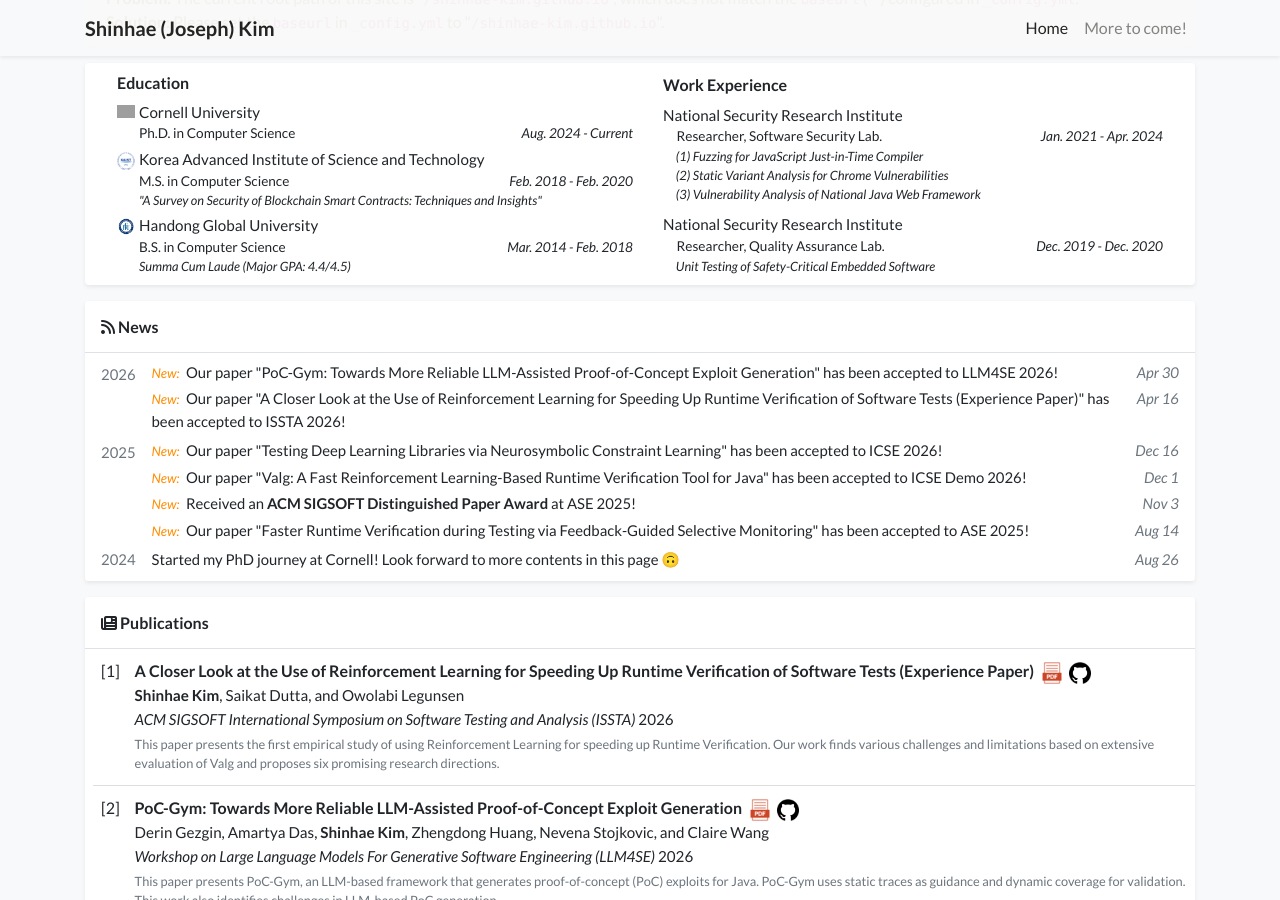
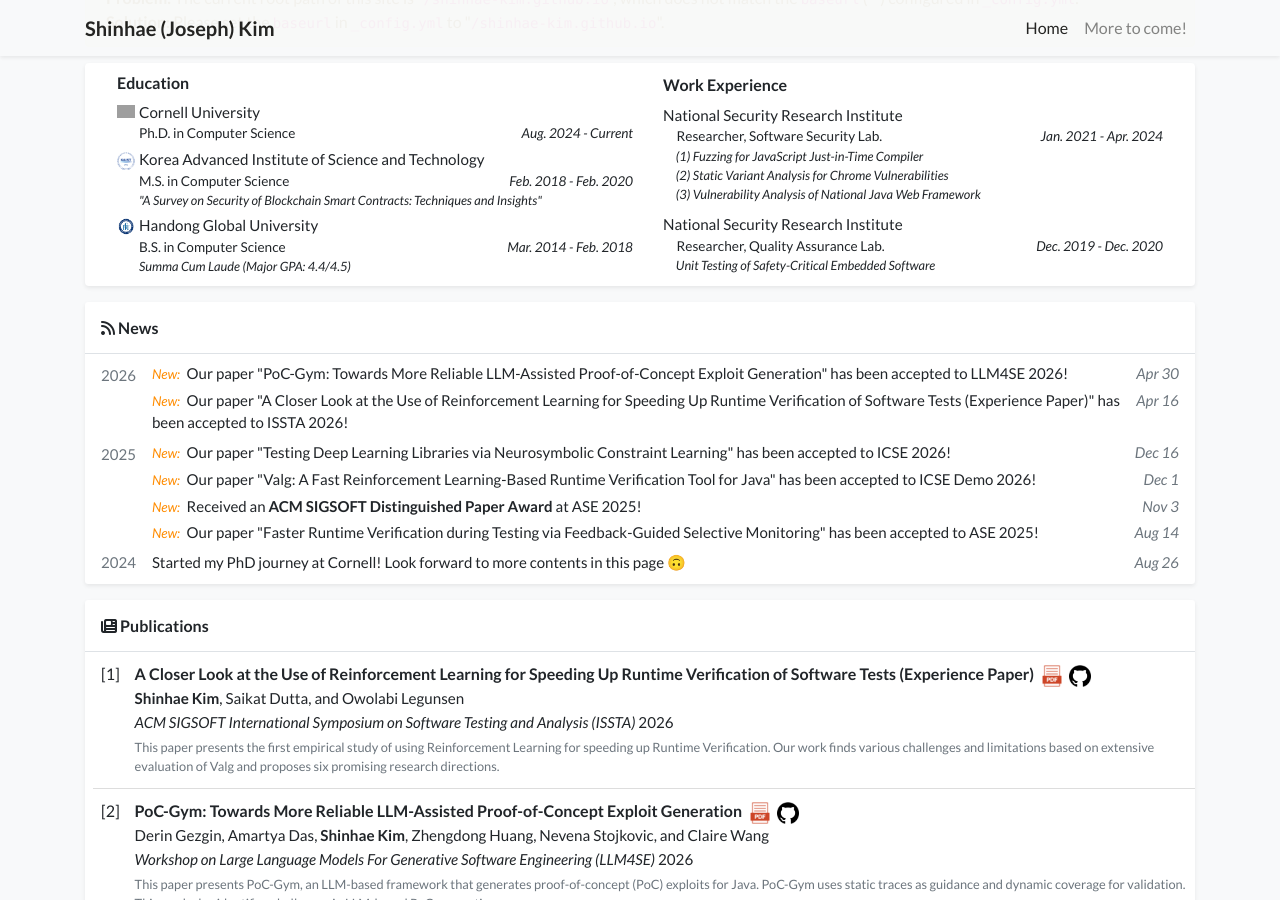
Before and after one commit to shinhae-kim/shinhae-kim.github.io, a Jekyll site: the page index.html, which Jekyll copies as it is, in a window 1280 px wide and 900 px high, scrolled down 598 px. Built offline with Jekyll 4.4.1, drawn with Linux system fonts in a browser that asks for light colours; a style sheet for code colours, icons or effects is not loaded; grey boxes are pictures that could not be loaded.

Commit message:
more spacing

```diff
--- a/index.html
+++ b/index.html
@@ -134,7 +134,7 @@ document.querySelectorAll(".root-path-text").forEach(function(element){
 <div class="row mt-3">
     <div class="col">
         <div class="card border-0 shadow-sm bg-white">
-            <div class="card-body pt-2 pb-2 px-4" style="margin-top: -.1rem; margin-bottom: .05rem;"> <!-- reduced top padding -->
+            <div class="card-body pt-2 pb-2 px-4" style="margin-top: -.1rem; margin-bottom: .12rem;"> <!-- reduced top padding -->
 		<div class="row mb-md-n2">
                     <!-- Education -->
                     <div class="col-md-6">
@@ -196,7 +196,7 @@ document.querySelectorAll(".root-path-text").forEach(function(element){
                             <h6>Work Experience</h6>
                             <ul class="list-unstyled mb-1">
 
-                                <li class="media mb-1" style="margin-top: 9px; margin-bottom: 9px !important;">
+                                <li class="media mb-1" style="margin-top: 9px; margin-bottom: 8.5px !important;">
                                     <div class="media-body">
                                         <div style="font-size: .95rem;">National Security Research Institute</div>
                                         <div class="small"></div>
@@ -245,38 +245,38 @@ document.querySelectorAll(".root-path-text").forEach(function(element){
 <div class="px-3 pb-1">
 
 <div class="media py-1" style="margin-bottom: -9px; padding-bottom: -1px;">
-  <div class="mr-3 text-muted my-1" style="margin-bottom: 0; padding-top: 2px; padding-bottom: 0; font-size: 0.93rem;">2026</div>
+  <div class="mr-3 text-muted my-1" style="margin-bottom: 0; padding-top: 2px; padding-bottom: 0; font-size: 0.94rem;">2026</div>
   <div class="media-body">
-    <div class="my-1 d-flex bullet" style="padding-bottom: .2px; font-size: 0.93rem;">
+    <div class="my-1 d-flex bullet" style="padding-bottom: .2px; font-size: 0.94rem;">
       <div>Our paper "PoC-Gym: Towards More Reliable LLM-Assisted Proof-of-Concept Exploit Generation" has been accepted to LLM4SE 2026!</div>
-      <div class="ml-auto text-muted no-break" style="align-self: flex-start; font-size: 0.93rem;"><i>Apr 30</i></div>
+      <div class="ml-auto text-muted no-break" style="align-self: flex-start; font-size: 0.94rem;"><i>Apr 30</i></div>
     </div>
-    <div class="my-1 d-flex bullet" style="padding-bottom: .2px; font-size: 0.93rem;">
+    <div class="my-1 d-flex bullet" style="padding-bottom: .2px; font-size: 0.94rem;">
       <div>Our paper "A Closer Look at the Use of Reinforcement Learning for
 	      Speeding Up Runtime Verification of Software Tests (Experience Paper)" has been accepted to ISSTA 2026!</div>
-      <div class="ml-auto text-muted no-break" style="align-self: flex-start; font-size: 0.93rem;"><i>Apr 16</i></div>
+      <div class="ml-auto text-muted no-break" style="align-self: flex-start; font-size: 0.94rem;"><i>Apr 16</i></div>
     </div>
   </div>
 </div> <!-- end of 2026 -->
 
 <div class="media py-1" style="margin-bottom: -9px; padding-bottom: -1px;">
-  <div class="mr-3 text-muted my-1" style="margin-bottom: 0; padding-top: 2px; padding-bottom: 0; font-size: 0.93rem;">2025</div>
+  <div class="mr-3 text-muted my-1" style="margin-bottom: 0; padding-top: 2px; padding-bottom: 0; font-size: 0.94rem;">2025</div>
   <div class="media-body">
-    <div class="my-1 d-flex bullet" style="padding-bottom: .2px; font-size: 0.93rem;">
+    <div class="my-1 d-flex bullet" style="padding-bottom: .2px; font-size: 0.94rem;">
       <div>Our paper "Testing Deep Learning Libraries via Neurosymbolic Constraint Learning" has been accepted to ICSE 2026!</div>
-      <div class="ml-auto text-muted no-break" style="align-self: flex-start; font-size: 0.93rem;"><i>Dec 16</i></div>
+      <div class="ml-auto text-muted no-break" style="align-self: flex-start; font-size: 0.94rem;"><i>Dec 16</i></div>
     </div>
-    <div class="my-1 d-flex bullet" style="padding-bottom: .2px; font-size: 0.93rem;">
+    <div class="my-1 d-flex bullet" style="padding-bottom: .2px; font-size: 0.94rem;">
       <div>Our paper "Valg: A Fast Reinforcement Learning-Based Runtime Verification Tool for Java" has been accepted to ICSE Demo 2026!</div>
-      <div class="ml-auto text-muted no-break" style="align-self: flex-start; font-size: 0.93rem;"><i>Dec 1</i></div>
+      <div class="ml-auto text-muted no-break" style="align-self: flex-start; font-size: 0.94rem;"><i>Dec 1</i></div>
     </div>
-    <div class="my-1 d-flex bullet" style="padding-bottom: .2px; font-size: 0.93rem;">
+    <div class="my-1 d-flex bullet" style="padding-bottom: .2px; font-size: 0.94rem;">
       <div>Received an <b> ACM SIGSOFT Distinguished Paper Award </b> at ASE 2025!</div>
-      <div class="ml-auto text-muted no-break" style="align-self: flex-start; font-size: 0.93rem;"><i>Nov 3</i></div>
+      <div class="ml-auto text-muted no-break" style="align-self: flex-start; font-size: 0.94rem;"><i>Nov 3</i></div>
     </div>
-    <div class="my-1 d-flex bullet" style="padding-bottom: .2px; font-size: 0.93rem;">
+    <div class="my-1 d-flex bullet" style="padding-bottom: .2px; font-size: 0.94rem;">
       <div>Our paper "Faster Runtime Verification during Testing via Feedback-Guided Selective Monitoring" has been accepted to ASE 2025!</div>
-      <div class="ml-auto text-muted no-break" style="align-self: flex-start; font-size: 0.93rem;"><i>Aug 14</i></div>
+      <div class="ml-auto text-muted no-break" style="align-self: flex-start; font-size: 0.94rem;"><i>Aug 14</i></div>
     </div>
   </div>
 </div> <!-- end of 2025 -->
@@ -293,11 +293,11 @@ document.querySelectorAll(".root-path-text").forEach(function(element){
 </style>
 
 <div class="media py-1" style="margin-top: -2.5px; margin-bottom: -1.9px; padding-top: 0;">
-  <div class="mr-3 text-muted my-1" style="margin-top: 0; padding-top: 0; font-size: 0.93rem;">2024</div>
+  <div class="mr-3 text-muted my-1" style="margin-top: 0; padding-top: 0; font-size: 0.94rem;">2024</div>
   <div class="media-body">
-    <div class="my-1 d-flex" style="padding-bottom: 0; font-size: 0.93rem;">
+    <div class="my-1 d-flex" style="padding-bottom: 0; font-size: 0.94rem;">
       <div>Started my PhD journey at Cornell! Look forward to more contents in this page &#128579;</div>
-      <div class="ml-auto text-muted no-break" style="align-self: flex-start; font-size: 0.93rem;"><i>Aug 26</i></div>
+      <div class="ml-auto text-muted no-break" style="align-self: flex-start; font-size: 0.94rem;"><i>Aug 26</i></div>
     </div>
   </div>
 </div> <!-- end of 2024 -->
```
